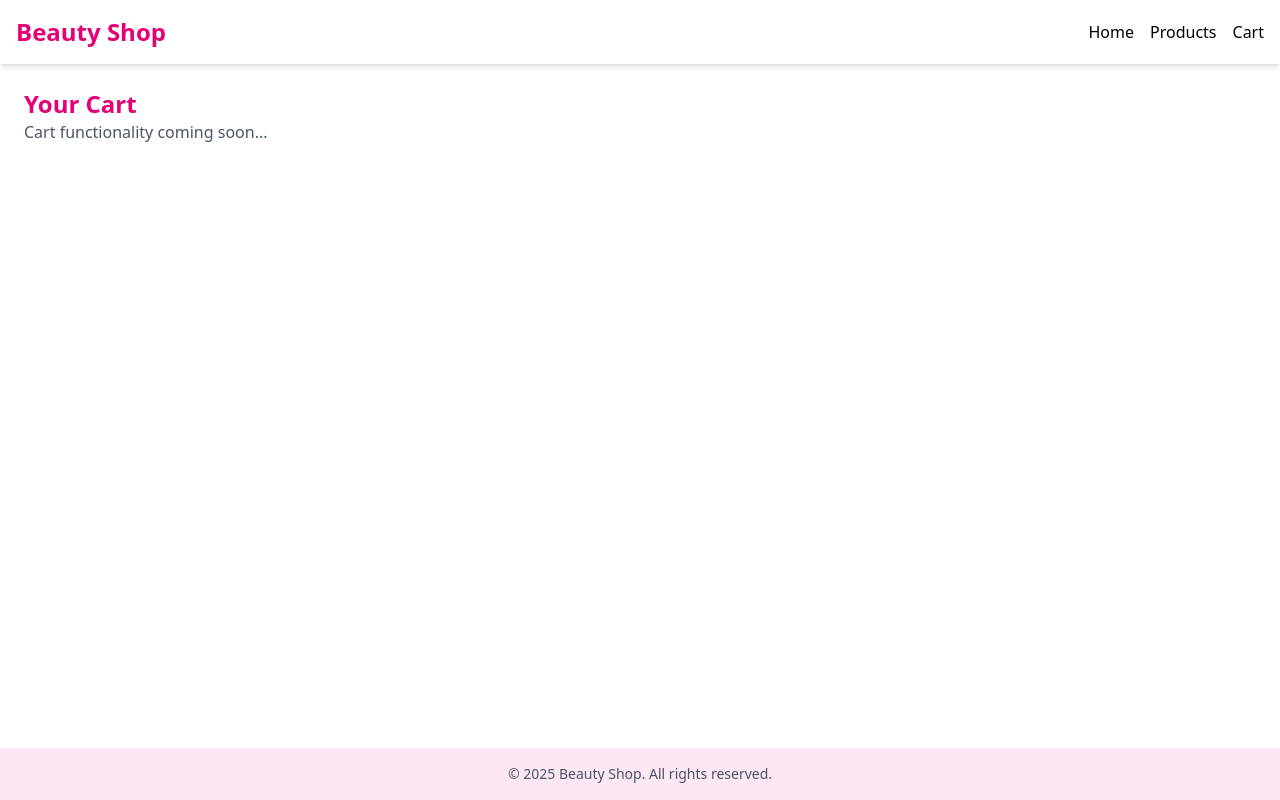
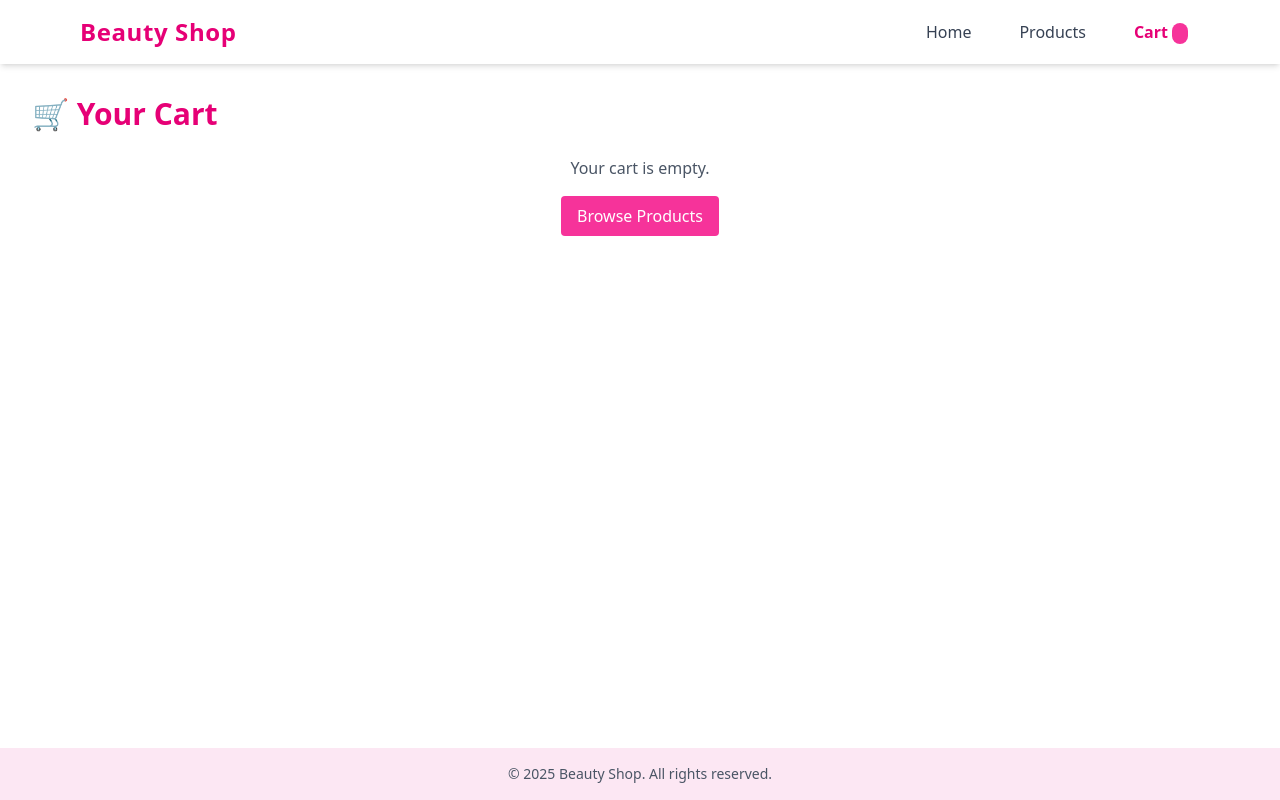
Before and after one commit to Elvis24-tech/Cosmetics, a React (Vite) app: page /cart in a window 1280 px wide. Built offline with nearby package versions, Linux system fonts and the light colour scheme.

Commit message:
Products

```diff
--- a/package.json
+++ b/package.json
@@ -11,6 +11,7 @@
   },
   "dependencies": {
     "@tailwindcss/vite": "^4.1.11",
+    "lucide-react": "^0.536.0",
     "react": "^19.1.0",
     "react-dom": "^19.1.0",
     "react-router-dom": "^7.7.1",
--- a/src/components/Navbar.jsx
+++ b/src/components/Navbar.jsx
@@ -1,14 +1,30 @@
 import React from 'react';
-import { Link } from 'react-router-dom';
+import { Link, useLocation } from 'react-router-dom';
 
 const Navbar = () => {
+  const location = useLocation();
+
+  const navLinkClass = (path) =>
+    `relative px-3 py-2 rounded transition duration-200 ${
+      location.pathname === path
+        ? 'text-pink-600 font-semibold'
+        : 'text-gray-700 hover:text-pink-500'
+    }`;
+
   return (
-    <nav className="flex justify-between items-center p-4 shadow-md bg-white sticky top-0 z-10">
-      <Link to="/" className="text-2xl font-bold text-pink-600">Beauty Shop</Link>
-      <div className="space-x-4">
-        <Link to="/" className="hover:text-pink-500">Home</Link>
-        <Link to="/products" className="hover:text-pink-500">Products</Link>
-        <Link to="/cart" className="hover:text-pink-500">Cart</Link>
+    <nav className="bg-white shadow-md sticky top-0 z-20">
+      <div className="max-w-6xl mx-auto px-4 py-3 flex items-center justify-between">
+        <Link to="/" className="text-2xl font-bold text-pink-600 tracking-wide">
+          Beauty Shop
+        </Link>
+        <div className="flex items-center space-x-6">
+          <Link to="/" className={navLinkClass('/')}>Home</Link>
+          <Link to="/products" className={navLinkClass('/products')}>Products</Link>
+          <Link to="/cart" className={navLinkClass('/cart')}>
+            Cart
+            <span className="ml-1 bg-pink-500 text-white text-xs rounded-full px-2 py-0.5"></span>
+          </Link>
+        </div>
       </div>
     </nav>
   );
--- a/src/components/ProductCard.jsx
+++ b/src/components/ProductCard.jsx
@@ -1,7 +1,20 @@
-import React from 'react';
+import React, { useState } from 'react';
 import { Link } from 'react-router-dom';
+import { useCart } from '../context/CartContext';
 
 const ProductCard = ({ product }) => {
+  const { addToCart } = useCart();
+  const [isAdded, setIsAdded] = useState(false);
+
+  const handleAddToCart = () => {
+    addToCart(product);         // Call context addToCart
+    setIsAdded(true);           // Set feedback state
+
+    setTimeout(() => {
+      setIsAdded(false);        // Clear feedback after 2 sec
+    }, 2000);
+  };
+
   return (
     <div className="bg-white border rounded-lg p-4 shadow hover:shadow-lg transition">
       <img
@@ -12,12 +25,24 @@ const ProductCard = ({ product }) => {
       <h3 className="mt-2 text-lg font-semibold text-pink-700">{product.name}</h3>
       <p className="text-gray-600 text-sm">{product.description.slice(0, 50)}...</p>
       <p className="text-pink-600 font-bold mt-1">Ksh {product.price}</p>
-      <Link
-        to={`/products/${product.id}`}
-        className="inline-block mt-2 text-sm text-white bg-pink-500 px-3 py-1 rounded hover:bg-pink-600"
-      >
-        View Details
-      </Link>
+
+      <div className="mt-3 flex justify-between gap-2">
+        <button
+          onClick={handleAddToCart}
+          className={`text-sm px-3 py-1 rounded ${
+            isAdded ? 'bg-green-700' : 'bg-green-500 hover:bg-green-600'
+          } text-white transition`}
+        >
+          {isAdded ? '✔ Added' : 'Add to Cart'}
+        </button>
+
+        <Link
+          to={`/products/${product.id}`}
+          className="bg-blue-500 text-white text-sm px-3 py-1 rounded hover:bg-blue-600"
+        >
+          View
+        </Link>
+      </div>
     </div>
   );
 };
--- a/src/components/context/CartContext.jsx
+++ /dev/null
@@ -1,31 +0,0 @@
-import React, { createContext, useContext, useState } from "react";
-
-const CartContext = createContext();
-
-export const useCart = () => useContext(CartContext);
-
-export const CartProvider = ({ children }) => {
-  const [cartItems, setCartItems] = useState([]);
-
-  const addToCart = (product) => {
-    console.log("addToCart called", product);
-    const exists = cartItems.find((item) => item.id === product.id);
-    if (exists) {
-      setCartItems((prev) =>
-        prev.map((item) =>
-          item.id === product.id
-            ? { ...item, quantity: item.quantity + 1 }
-            : item
-        )
-      );
-    } else {
-      setCartItems((prev) => [...prev, { ...product, quantity: 1 }]);
-    }
-  };
-
-  return (
-    <CartContext.Provider value={{ cartItems, addToCart }}>
-      {children}
-    </CartContext.Provider>
-  );
-};
--- /dev/null
+++ b/src/context/CartContext.jsx
@@ -0,0 +1,27 @@
+import React, { createContext, useContext, useState } from 'react';
+
+const CartContext = createContext();
+
+export const CartProvider = ({ children }) => {
+  const [cartItems, setCartItems] = useState([]);
+
+  const addToCart = (product) => {
+    setCartItems((prevItems) => {
+      const exists = prevItems.find((item) => item.id === product.id);
+      if (exists) return prevItems; // Don't add duplicates
+      return [...prevItems, { ...product, quantity: 1 }];
+    });
+  };
+
+  const removeFromCart = (id) => {
+    setCartItems((prevItems) => prevItems.filter(item => item.id !== id));
+  };
+
+  return (
+    <CartContext.Provider value={{ cartItems, addToCart, removeFromCart }}>
+      {children}
+    </CartContext.Provider>
+  );
+};
+
+export const useCart = () => useContext(CartContext);
--- a/src/data/productData.js
+++ b/src/data/productData.js
@@ -3,7 +3,7 @@ const products = [
     id: 1,
     name: "Velvet Matte Lipstick",
     price: 1200,
-    image: "https://images-na.ssl-images-amazon.com/images/I/41QCnyhBT6L.jpg",
+    image: "https://www.rasluxuryoils.com/cdn/shop/files/5_7543600e-2d39-41b5-992f-18b4d364706c.png?v=1708932476&width=1445",
     description: "Long-lasting matte lipstick with a soft velvet finish.",
     rating: 4.5,
   },
--- a/src/main.jsx
+++ b/src/main.jsx
@@ -3,7 +3,7 @@ import ReactDOM from 'react-dom/client';
 import App from './App';
 import './index.css';
 import { BrowserRouter } from 'react-router-dom';
-import { CartProvider } from './components/context/CartContext';
+import { CartProvider } from './context/CartContext';
 
 ReactDOM.createRoot(document.getElementById('root')).render(
   <React.StrictMode>
--- a/src/pages/Cart.jsx
+++ b/src/pages/Cart.jsx
@@ -1,10 +1,71 @@
 import React from 'react';
+import { useCart } from '../context/CartContext';
+import { useNavigate } from 'react-router-dom';
 
 const Cart = () => {
+  const { cartItems, removeFromCart } = useCart();
+  const navigate = useNavigate();
+
+  const total = cartItems.reduce((acc, item) => acc + item.price * item.quantity, 0);
+
   return (
-    <div className="p-6">
-      <h2 className="text-2xl font-bold text-pink-600">Your Cart</h2>
-      <p className="text-gray-600">Cart functionality coming soon...</p>
+    <div className="p-8">
+      <h2 className="text-3xl font-bold text-pink-600 mb-6">🛒 Your Cart</h2>
+
+      {cartItems.length === 0 ? (
+        <div className="text-center text-gray-600">
+          <p>Your cart is empty.</p>
+          <button
+            className="mt-4 px-4 py-2 bg-pink-500 text-white rounded hover:bg-pink-600"
+            onClick={() => navigate('/products')}
+          >
+            Browse Products
+          </button>
+        </div>
+      ) : (
+        <div className="space-y-6">
+          {cartItems.map((item) => (
+            <div
+              key={item.id}
+              className="flex justify-between items-center border p-4 rounded shadow"
+            >
+              <div className="flex items-center gap-4">
+                <img
+                  src={item.image}
+                  alt={item.name}
+                  className="w-20 h-20 object-cover rounded"
+                />
+                <div>
+                  <h3 className="font-semibold text-lg">{item.name}</h3>
+                  <p>Quantity: {item.quantity}</p>
+                  <p className="text-pink-600 font-medium">Ksh {item.price}</p>
+                </div>
+              </div>
+              <div className="text-right">
+                <p className="text-lg font-bold mb-2">Ksh {item.price * item.quantity}</p>
+                <button
+                  onClick={() => removeFromCart(item.id)}
+                  className="bg-red-500 text-white text-sm px-3 py-1 rounded hover:bg-red-600"
+                >
+                  Remove
+                </button>
+              </div>
+            </div>
+          ))}
+
+          <div className="flex justify-between items-center mt-6 p-4 bg-pink-100 rounded shadow">
+            <h3 className="text-xl font-bold">Total:</h3>
+            <p className="text-2xl font-bold text-pink-700">Ksh {total.toFixed(2)}</p>
+          </div>
+
+          <button
+            className="bg-green-500 text-white px-6 py-3 rounded hover:bg-green-600 w-full mt-4"
+            onClick={() => navigate('/checkout')}
+          >
+            Proceed to Checkout
+          </button>
+        </div>
+      )}
     </div>
   );
 };
--- a/src/pages/ProductDetails.jsx
+++ b/src/pages/ProductDetails.jsx
@@ -1,15 +1,25 @@
-import React from 'react';
+import React, { useState } from 'react';
 import { useParams, useNavigate } from 'react-router-dom';
 import products from '../data/productData';
-import { useCart } from '../components/context/CartContext';
+import { useCart } from '../context/CartContext';
 
 const ProductDetails = () => {
   const { id } = useParams();
   const product = products.find((p) => p.id === parseInt(id));
   const { addToCart } = useCart();
   const navigate = useNavigate();
+  const [added, setAdded] = useState(false);
 
   if (!product) return <p className="text-center p-6">Product not found.</p>;
+
+  const handleAddToCart = () => {
+    addToCart(product);
+    setAdded(true);
+
+    setTimeout(() => {
+      setAdded(false);
+    }, 2000);
+  };
 
   return (
     <div className="p-8 max-w-4xl mx-auto">
@@ -29,10 +39,12 @@ const ProductDetails = () => {
           <p className="text-yellow-500 mt-2">⭐ {product.rating} / 5</p>
 
           <button
-            className="mt-4 bg-green-500 text-white px-6 py-2 rounded hover:bg-green-600"
-            onClick={() => addToCart(product)}
+            className={`mt-4 px-6 py-2 rounded text-white ${
+              added ? 'bg-green-700 cursor-default' : 'bg-green-500 hover:bg-green-600'
+            }`}
+            onClick={!added ? handleAddToCart : undefined}
           >
-            Add to Cart
+            {added ? '✔ Added' : 'Add to Cart'}
           </button>
         </div>
       </div>
```
Also changed, not shown: src/pages/Products.jsx (+30 -14 lines), 1 other file (tests, documents, lock files or other folders).
